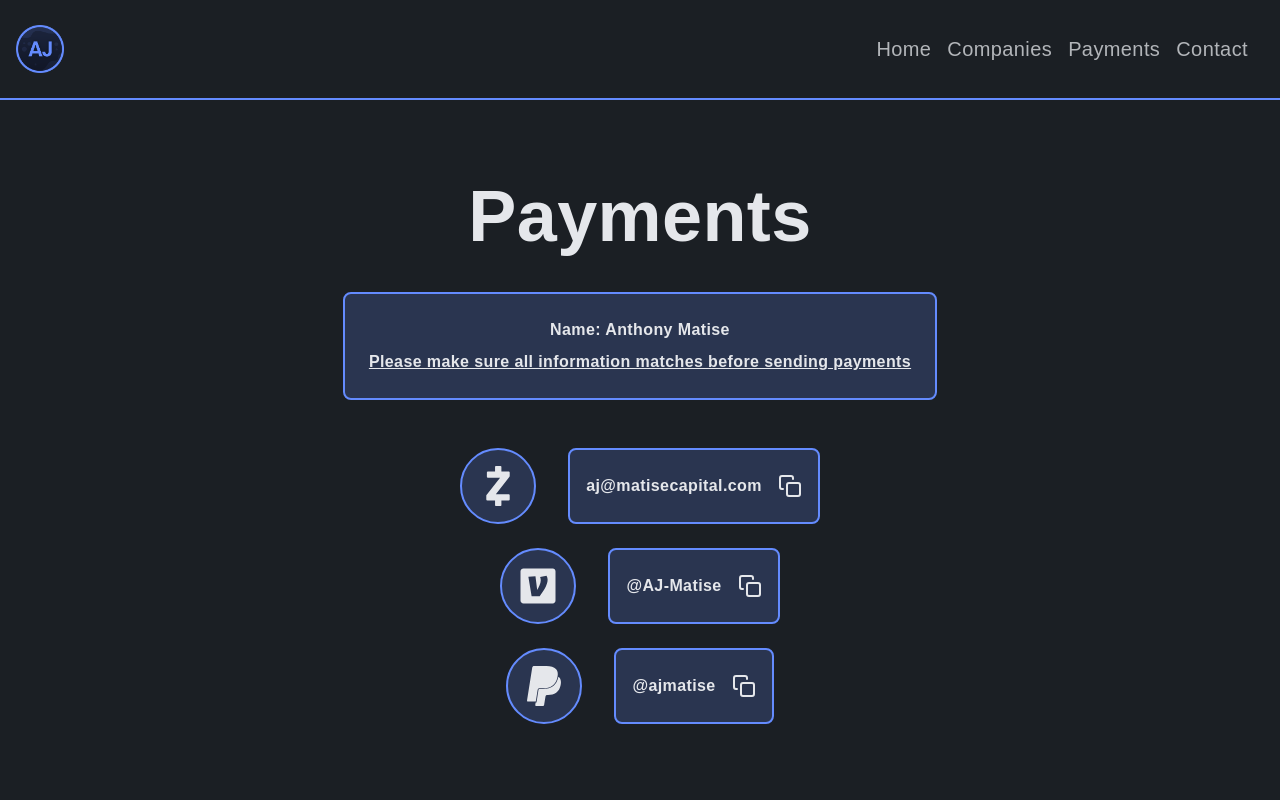
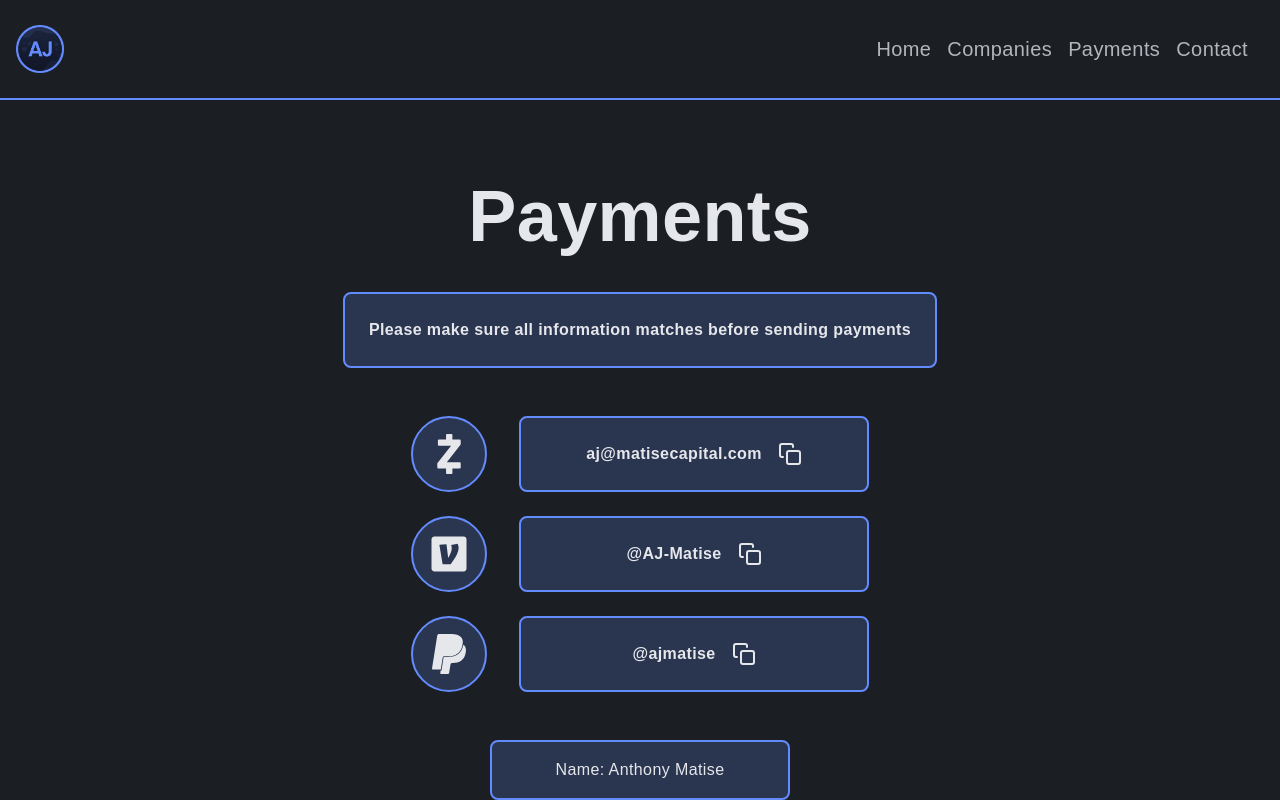
Before and after one commit to camdressler/AJ-Personal-Site, a Next.js app: page /payments in a window 1280 px wide. Built offline with nearby package versions, Linux system fonts and the light colour scheme.

Commit message:
Update payments.tsx

```diff
--- a/src/pages/payments.tsx
+++ b/src/pages/payments.tsx
@@ -24,17 +24,16 @@ export default function () {
       </div>
       <div className="w-full flex flex-col justify-center items-center pt-6">
         <div className="max-w-[85%] flex flex-col space-y-2 justify-center items-center border-2 border-blue bg-blue bg-opacity-20 text-white font-semibold py-6 px-6 rounded-lg">
-          <h1 className="text-center">Name: Anthony Matise</h1>
-          <h1 className="text-center underline">
+          <h1 className="text-center">
             Please make sure all information matches before sending payments
           </h1>
         </div>
         <div className="w-[85%] flex flex-col space-y-6 justify-center items-center mt-12 ">
-          <div className="w-fulll flex flex-row space-x-8">
+          <div className="w-full flex flex-row justify-center  space-x-8">
             <div className="border-2 border-blue bg-blue bg-opacity-20 rounded-full p-4">
               <SiZelle className="w-10 h-10 text-white" />
             </div>
-            <div className="flex flex-row items-center justify-center space-x-4  border-2 border-blue bg-blue bg-opacity-20 text-white font-semibold py-1 px-4 rounded-lg">
+            <div className="flex flex-row items-center justify-center space-x-4 w-[350px]  border-2 border-blue bg-blue bg-opacity-20 text-white font-semibold py-1 px-4 rounded-lg">
               <h1>aj@matisecapital.com</h1>
               <FiCopy
                 className="w-6 h-6 text-white cursor-pointer"
@@ -42,11 +41,11 @@ export default function () {
               />
             </div>
           </div>
-          <div className="w-fulll flex flex-row space-x-8">
-            <div className="border-2 border-blue bg-blue bg-opacity-20 rounded-full p-4">
+          <div className="w-full flex flex-row justify-center space-x-8 ">
+            <div className="border-2 border-blue bg-blue bg-opacity-20 rounded-full p-4 ">
               <IoLogoVenmo className="w-10 h-10 text-white" />
             </div>
-            <div className="flex flex-row items-center justify-center space-x-4 border-2 border-blue bg-blue bg-opacity-20 text-white font-semibold py-1 px-4 rounded-lg">
+            <div className="flex flex-row items-center justify-center space-x-4  w-[350px] border-2 border-blue bg-blue bg-opacity-20 text-white font-semibold py-1 px-4 rounded-lg">
               <h1>@AJ-Matise</h1>
               <FiCopy
                 className="w-6 h-6 text-white cursor-pointer"
@@ -54,11 +53,11 @@ export default function () {
               />
             </div>
           </div>
-          <div className="w-fulll flex flex-row space-x-8">
+          <div className="w-full flex flex-row justify-center space-x-8 pb-6">
             <div className="border-2 border-blue bg-blue bg-opacity-20 rounded-full p-4">
               <SiPaypal className="w-10 h-10 text-white" />
             </div>
-            <div className="flex flex-row items-center justify-center space-x-4  border-2 border-blue bg-blue bg-opacity-20 text-white font-semibold py-1 px-4 rounded-lg ">
+            <div className="flex flex-row items-center justify-center space-x-4 w-[350px]  border-2 border-blue bg-blue bg-opacity-20 text-white font-semibold py-1 px-4 rounded-lg ">
               <h1>@ajmatise</h1>
               <FiCopy
                 className="w-6 h-6 text-white cursor-pointer"
@@ -66,6 +65,9 @@ export default function () {
               />
             </div>
           </div>
+          <div className="w-fit flex items-center justify-center mb-4 border-2 text-white border-blue bg-blue bg-opacity-20 rounded-lg px-16 py-4">
+            Name: Anthony Matise
+          </div>
         </div>
       </div>
     </div>
```
